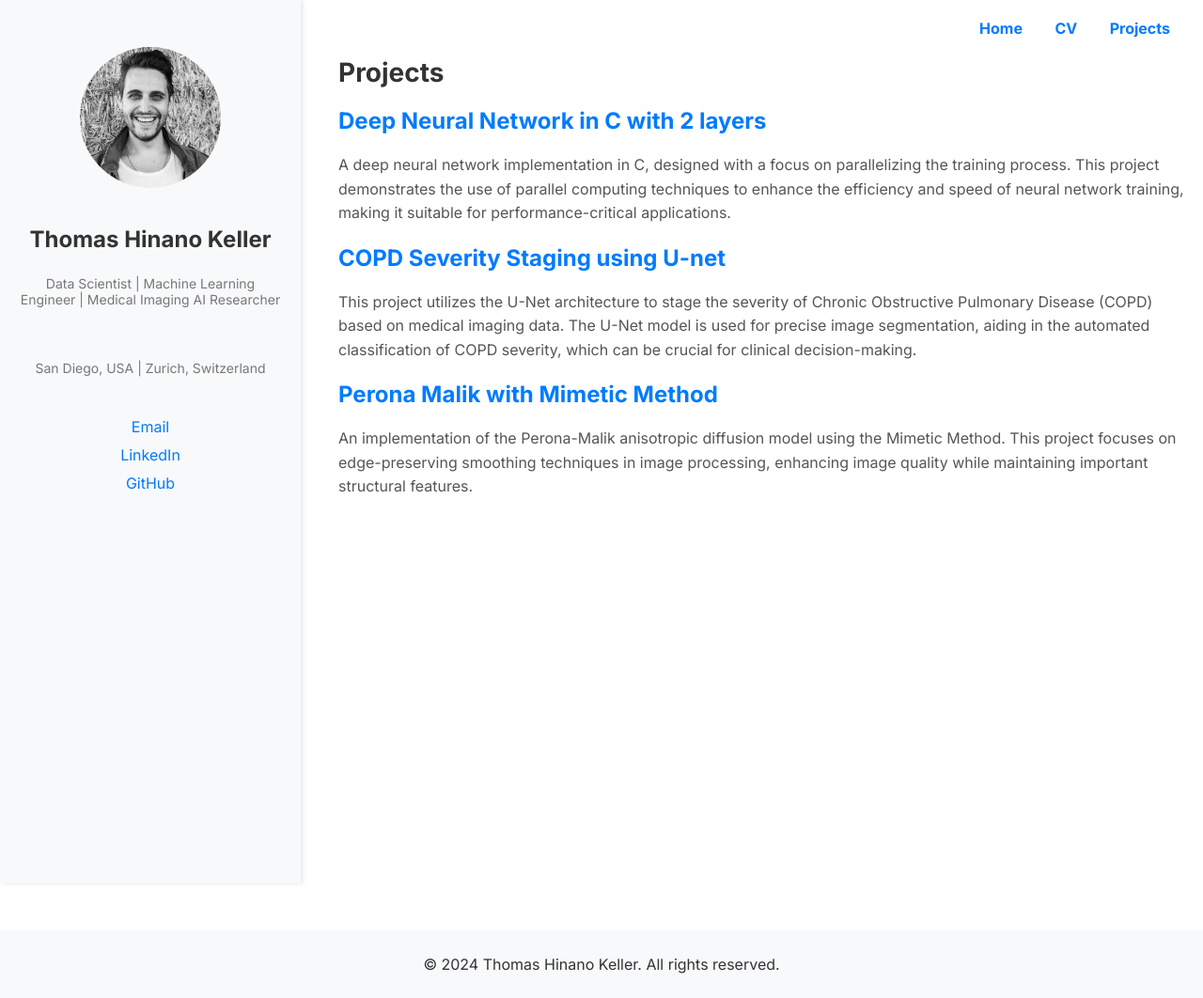
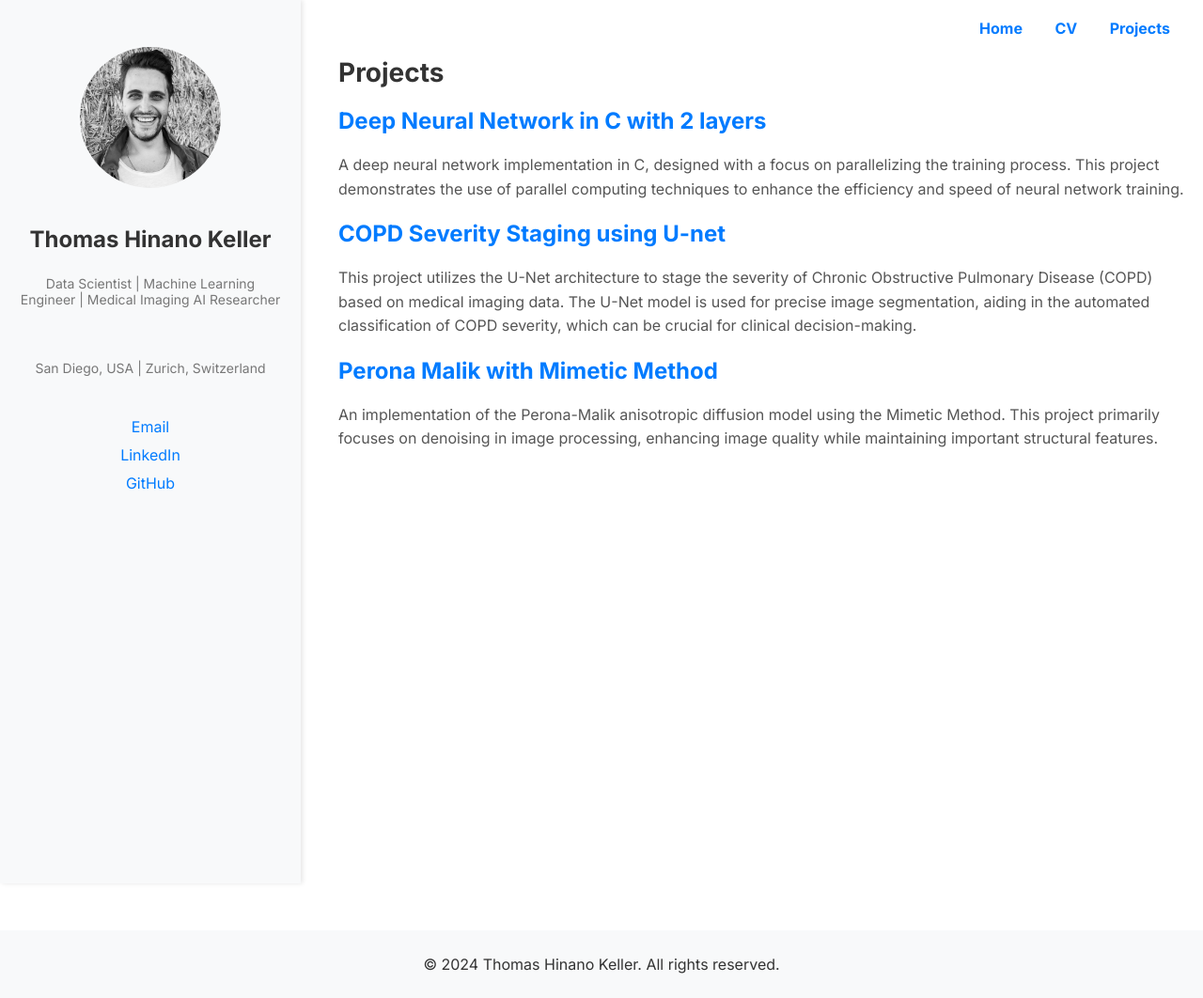
Before and after one commit to thomkell/thomkell.github.io, a Jekyll site: the page built from projects/index.md, in a window 1280 px wide. Shown: the whole page at 94% size. Built offline with Jekyll 4.4.1, drawn with Linux system fonts in a browser that asks for light colours.

Commit message:
project text

```diff
--- a/projects/index.md
+++ b/projects/index.md
@@ -6,10 +6,10 @@ title: "Projects"
 # Projects
 
 ## [Deep Neural Network in C with 2 layers](https://github.com/thomkell/DeepNeuralNetwork)
-A deep neural network implementation in C, designed with a focus on parallelizing the training process. This project demonstrates the use of parallel computing techniques to enhance the efficiency and speed of neural network training, making it suitable for performance-critical applications.
+A deep neural network implementation in C, designed with a focus on parallelizing the training process. This project demonstrates the use of parallel computing techniques to enhance the efficiency and speed of neural network training.
 
 ## [COPD Severity Staging using U-net](https://github.com/thomkell/COPD-Severity-Staging)
 This project utilizes the U-Net architecture to stage the severity of Chronic Obstructive Pulmonary Disease (COPD) based on medical imaging data. The U-Net model is used for precise image segmentation, aiding in the automated classification of COPD severity, which can be crucial for clinical decision-making.
 
 ## [Perona Malik with Mimetic Method](https://github.com/thomkell/PeronaMalikwithMimeticMethod)
-An implementation of the Perona-Malik anisotropic diffusion model using the Mimetic Method. This project focuses on edge-preserving smoothing techniques in image processing, enhancing image quality while maintaining important structural features.
+An implementation of the Perona-Malik anisotropic diffusion model using the Mimetic Method. This project primarily focuses on denoising in image processing, enhancing image quality while maintaining important structural features.
```
